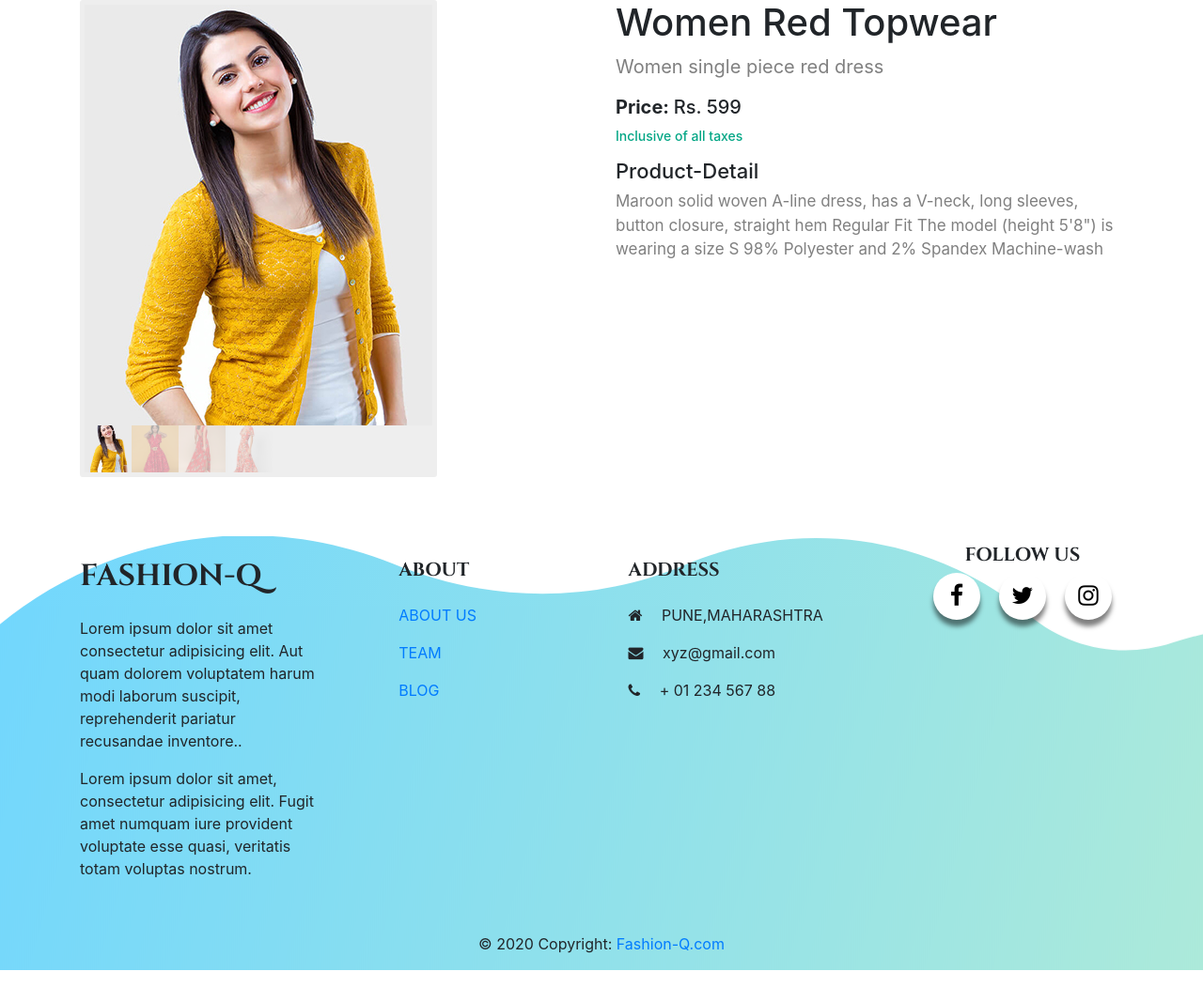
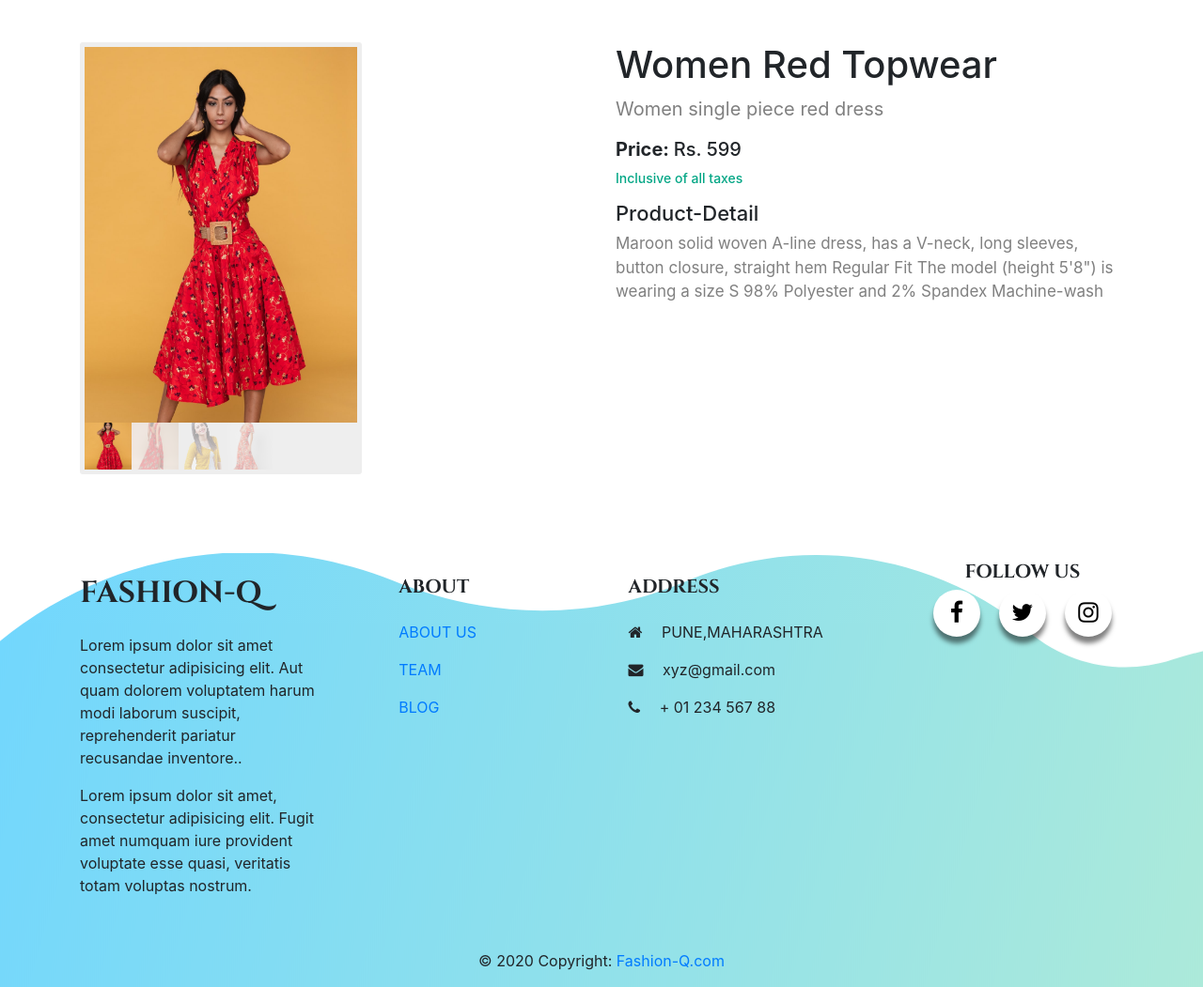
Before and after one commit to sejalrane777/Sejal, a PHP site: page /product_detail.php in a window 1280 px wide. Shown: the part 122-1173 px from the top of the page at 94% size. Run offline with PHP 8.4, Linux system fonts and the light colour scheme; data comes from the database, SQL or seed files in the repository.

Commit message:
fix the size of images on the product page

```diff
--- a/css/smoothproducts.css
+++ b/css/smoothproducts.css
@@ -23,6 +23,7 @@ html, body {
 	display: none;
 	line-height: 0;
 	font-size: 0;
+
 	background: #eee;
 	border: 5px solid #eee;
 	border-radius: 3px;
@@ -80,9 +81,18 @@ html, body {
 	top: 0;
 	left: 0;
 }
-.sp-large a img {
-	max-width: 100%;
-	height: auto;
+@media (min-width:  576px) {
+	.sp-large a img {
+		width: 100%;
+		height: 400px;
+	}
+ }
+
+@media screen and (max-width: 575.98px) {
+	.sp-large a img {
+		width: 100%;
+		height: 350px;
+	}
 }
 .sp-large a {
 	display: block;
@@ -180,16 +190,16 @@ html, body {
 }
 
 
-product details
+/* product detail */
 
-.product-detail1 {
+.product-detail{
 	display: inline-block;
-	float: left;
+	/* float: left; */
 	width: 100%;
 	padding: 45px 0;
   }
 
-  .product-detail1 h1 {
+  .product-detail h1 {
 	font-size: 40px padding:13px;
   }
 
--- a/product_detail.php
+++ b/product_detail.php
@@ -3,16 +3,16 @@
   <meta name="viewport" content="width=device-width, initial-scale=1">
   <link rel="stylesheet" type="text/css" href="css/smoothproducts.css" />
   <link href="https://fonts.googleapis.com/css2?family=Noto+Sans+JP&display=swap" rel="stylesheet">
-  <div class="product-detail1">
+  <div class="product-detail">
     <div class="container">
       <div class="row">
         <div class=" col-lg-6 col-md-6 col-sm-12">
           <div class="product-detail-left ">
             <div class="sp-wrap">
-              <a href="images/test-image-girl.jpg"><img src="images/test-image-girl.jpg"/></a>
-              <a href="images/women-top-2.jpg"><img src="images/women-top-2.jpg" /></a>
-              <a href="images/women-top-3.jpg"><img src="images/women-top-3.jpg" /></a>
-              <a href="images/women-top-4.jpg"><img src="images/women-top-4.jpg" /></a>
+              <a  href="images/women-top-2.jpg "><img  src="images/women-top-2.jpg" class="img-fluid"></a>
+              <a href="images/women-top-3.jpg"><img src="images/women-top-3.jpg" class="img-fluid" ></a>
+              <a href="images/test-image-girl.jpg"><img src="images/test-image-girl.jpg" class="img-fluid"></a>
+              <a href="images/women-top-4.jpg"><img src="images/women-top-4.jpg" class="img-fluid" ></a>
             </div>
           </div>
         </div>
```
